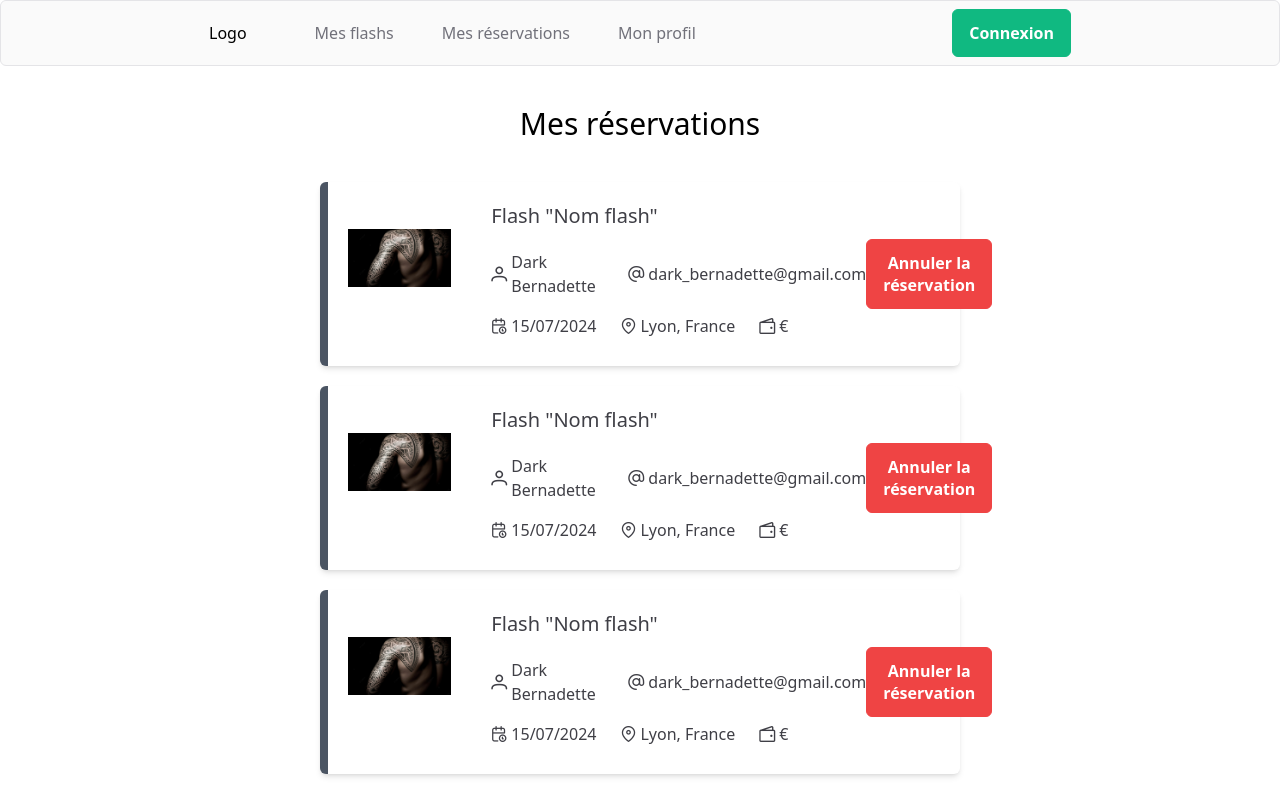
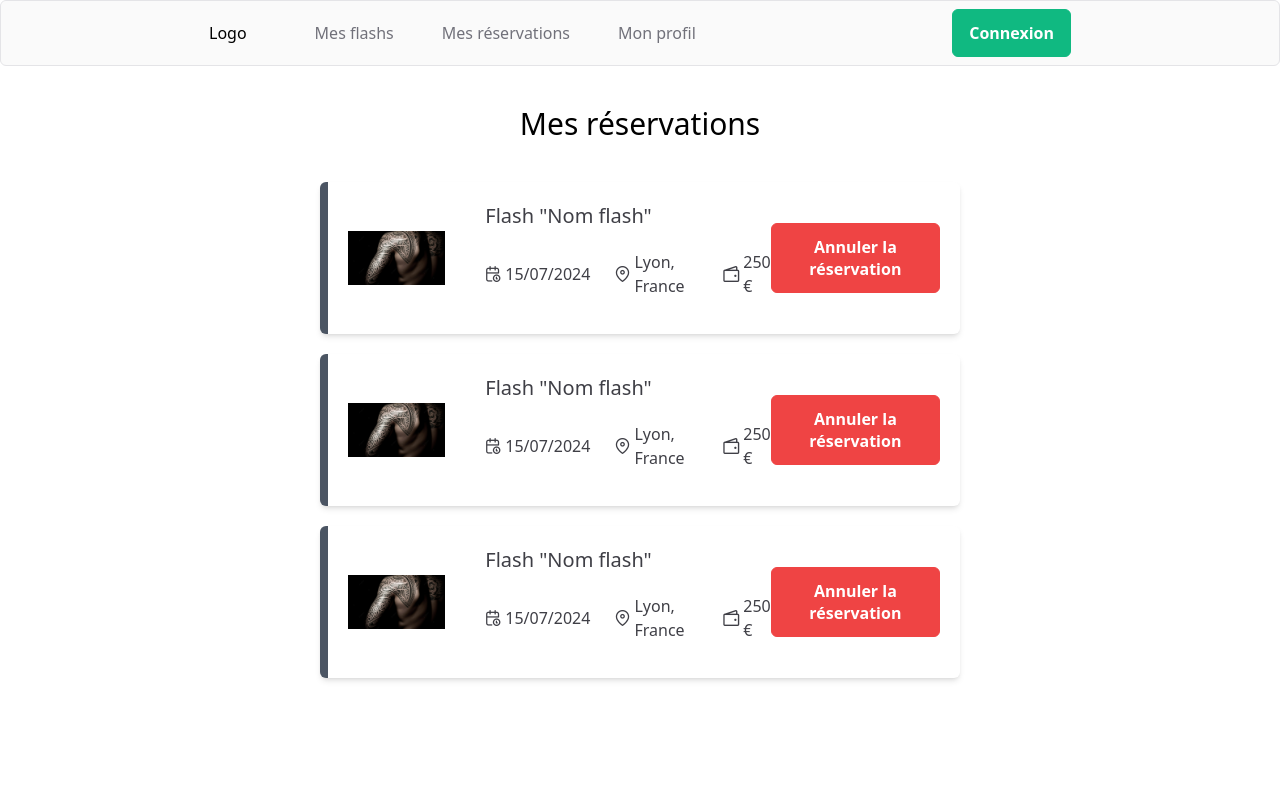
Before and after one commit to BlueSkunka/flash-art, a Vue app in the folder front/: page /reservations in a window 1280 px wide. Built offline with nearby package versions, Linux system fonts and the light colour scheme.

Commit message:
feature/reservation_back - modification composant réservation

```diff
--- a/front/src/components/ReservationComponent.vue
+++ b/front/src/components/ReservationComponent.vue
@@ -8,7 +8,7 @@
           </div>
           <div class="ml-10">
             <h2 class="mb-3 text-xl"> Flash "{{ props.nomFlash }}"</h2>
-            <div class="flex gap-6">
+            <div class="flex gap-6" v-if="tatoueurReservation">
               <div class="flex my-2">
                 <i class="pi pi-user my-auto pr-1"/>
                 <p class="my-auto">{{ user.nom }}</p>
@@ -67,8 +67,8 @@ const props = defineProps({
     type: String,
     required: true
   },
-  userReservation : {
-    type: String,
+  tatoueurReservation : {
+    type: Boolean,
   },
 })
 
--- a/front/src/views/ReservationView.vue
+++ b/front/src/views/ReservationView.vue
@@ -2,7 +2,7 @@
   <div>
     <h1 class="text-3xl text-center my-10">Mes réservations</h1>
     <div v-for="i in 3" :key="i">
-      <ReservationComponent nom-flash="Nom flash" :date-reservation="new Date(2024, 6, 15).toLocaleDateString('fr-FR')" lieu-reservation="Lyon, France" class="w-1/2 mx-auto"/>
+      <ReservationComponent nom-flash="Nom flash" :date-reservation="new Date(2024, 6, 15).toLocaleDateString('fr-FR')" lieu-reservation="Lyon, France" image-flash-url="" :prix-flash="250" class="w-1/2 mx-auto" />
     </div>
   </div>
 </template>
--- a/front/src/views/admin/GestionReservationView.vue
+++ b/front/src/views/admin/GestionReservationView.vue
@@ -2,7 +2,7 @@
   <h1 class="text-center text-3xl my-10">Gestion des réservations de flashs</h1>
 
   <div class="w-1/2 mx-auto" v-for="i in 3" :key="i">
-    <ReservationComponent lieu-reservation="Lieu" date-reservation="Date" image-flash-url="" nom-flash="Nom de flash" :prix-flash="500"/>
+    <ReservationComponent lieu-reservation="Lieu" date-reservation="Date" image-flash-url="" nom-flash="Nom de flash" :prix-flash="500" :tatoueur-reservation="true"/>
   </div>
 </template>
 
```
